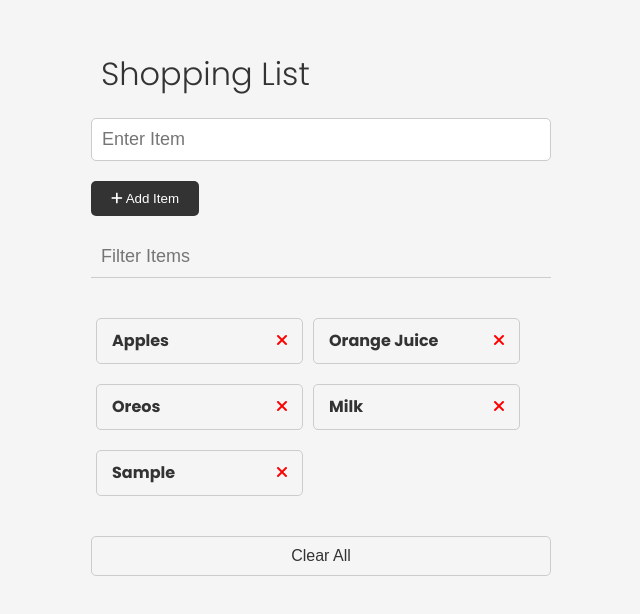
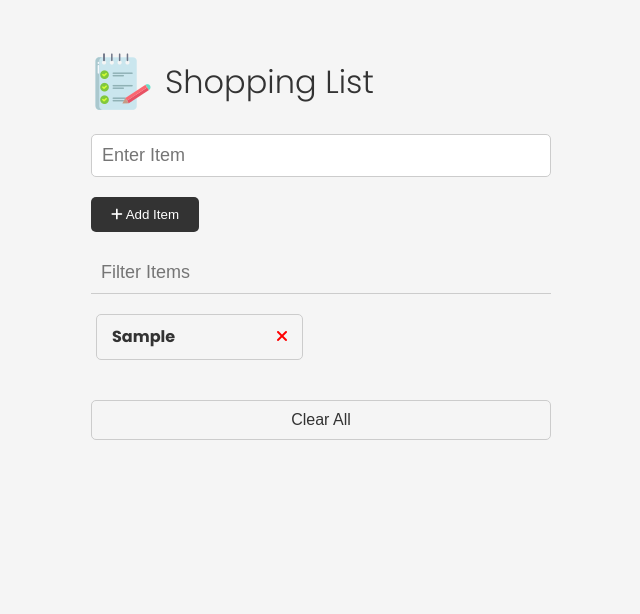
Before and after one commit to hugominzoni/shopping_list, a plain HTML site: page index.html in a window 1280 px wide. Both pictures are taken after typing "Sample" into the empty fields and a click on the button "Add Item". Shown: the whole page, without its empty margins (319-959 px from the left). Drawn offline with Linux system fonts and the light colour scheme.

Commit message:
add image folder,  add checkUI to hide content

```diff
--- a/index.html
+++ b/index.html
@@ -47,7 +47,7 @@
       </div>
 
       <ul id="item-list" class="items">
-        <li>
+        <!-- <li>
           Apples
           <button class="remove-item btn-link text-red">
             <i class="fa-solid fa-xmark"></i>
@@ -70,7 +70,7 @@
           <button class="remove-item btn-link text-red">
             <i class="fa-solid fa-xmark"></i>
           </button>
-        </li>
+        </li> -->
       </ul>
 
       <button id="clear" class="btn-clear">Clear All</button>
--- a/script.js
+++ b/script.js
@@ -1,11 +1,14 @@
 const itemForm = document.getElementById('item-form');
 const itemInput = document.getElementById('item-input');
 const itemList = document.getElementById('item-list');
+const itemFilter = document.getElementById('filter')
 const clearBtn = document.getElementById('clear')
 
 
 function addItem(e){
     e.preventDefault()
+
+
 
     const newItem = itemInput.value;
 
@@ -23,6 +26,8 @@ function addItem(e){
     li.appendChild(button)
 
     itemList.appendChild(li)
+
+    checkUI()
 
     itemInput.value = ""
 
@@ -54,9 +59,14 @@ from the target will up to the button, then up to the li and the remove method w
 
 function removeItem(e){
     if(e.target.parentElement.classList.contains('remove-item')){
-        e.target.parentElement.parentElement.remove()
+
+        if(confirm('Are you sure?')){
+            e.target.parentElement.parentElement.remove()
+            checkUI()
+        }
 
     }
+
 }
 
 /*
@@ -70,11 +80,25 @@ function clearItems(){
     while(itemList.firstChild){
         itemList.removeChild(itemList.firstChild)
     }
+    checkUI()
 }
 
+
+function checkUI(){
+    const items = itemList.querySelectorAll('li');
+    if(items.length === 0){
+        clearBtn.style.display = 'none'
+        itemFilter.style.display = 'none'
+    } else{
+        clearBtn.style.display = 'block'
+        itemFilter.style.display = 'block'
+    }
+}
 
 
 //Event Listeners
 itemForm.addEventListener('submit', addItem)
 itemList.addEventListener('click', removeItem)
 clearBtn.addEventListener('click', clearItems)
+
+checkUI()
```
Also changed, not shown: images/note.png (added), images/screen.png (added), 1 other file.
